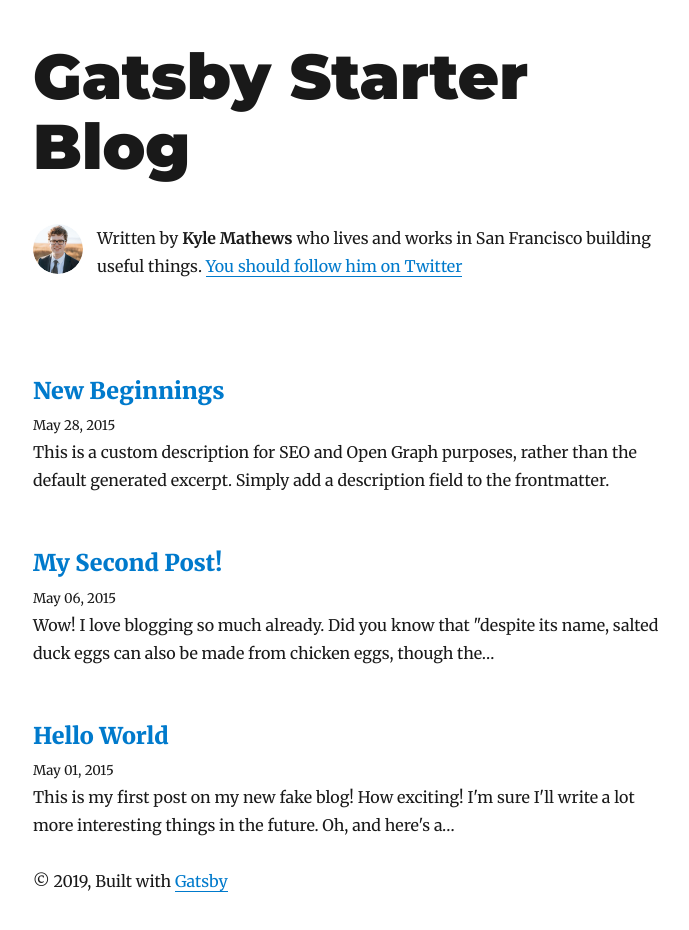
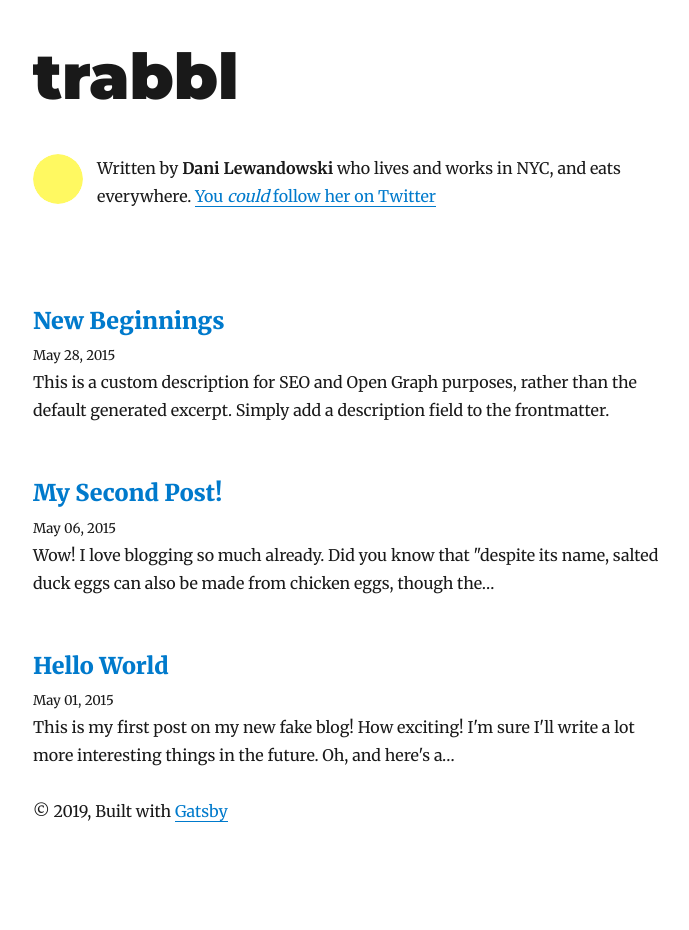
Before and after one commit to webdevdani/trabbl, a Gatsby site: page / in a window 1280 px wide. Shown: the whole page, without its empty margins (292-981 px from the left). After the commit the page ends 867 px from the top, so only its background shows below. Built offline with nearby package versions, Linux system fonts and the light colour scheme; Gatsby itself is replaced by a stand-in of ours; some packages are replaced by stand-ins of ours.

Commit message:
Set up Gatsby site from template. Lightly modify config

```diff
--- a/gatsby-config.js
+++ b/gatsby-config.js
@@ -1,11 +1,11 @@
 module.exports = {
   siteMetadata: {
-    title: `Gatsby Starter Blog`,
-    author: `Kyle Mathews`,
-    description: `A starter blog demonstrating what Gatsby can do.`,
+    title: `trabbl`,
+    author: `Dani Lewandowski`,
+    description: `A public, personal travel blog`,
     siteUrl: `https://gatsby-starter-blog-demo.netlify.com/`,
     social: {
-      twitter: `kylemathews`,
+      twitter: `webdevdani`,
     },
   },
   plugins: [
--- a/src/components/bio.js
+++ b/src/components/bio.js
@@ -38,11 +38,10 @@ function Bio() {
               }}
             />
             <p>
-              Written by <strong>{author}</strong> who lives and works in San
-              Francisco building useful things.
+              Written by <strong>{author}</strong> who lives and works in NYC, and eats everywhere.
               {` `}
               <a href={`https://twitter.com/${social.twitter}`}>
-                You should follow him on Twitter
+                You <em>could</em> follow her on Twitter
               </a>
             </p>
           </div>
@@ -54,7 +53,7 @@ function Bio() {
 
 const bioQuery = graphql`
   query BioQuery {
-    avatar: file(absolutePath: { regex: "/profile-pic.jpg/" }) {
+    avatar: file(absolutePath: { regex: "/profile-pic/" }) {
       childImageSharp {
         fixed(width: 50, height: 50) {
           ...GatsbyImageSharpFixed
```
Also changed, not shown: content/assets/profile-pic.jpg (deleted), content/assets/profile-pic.png (added).
